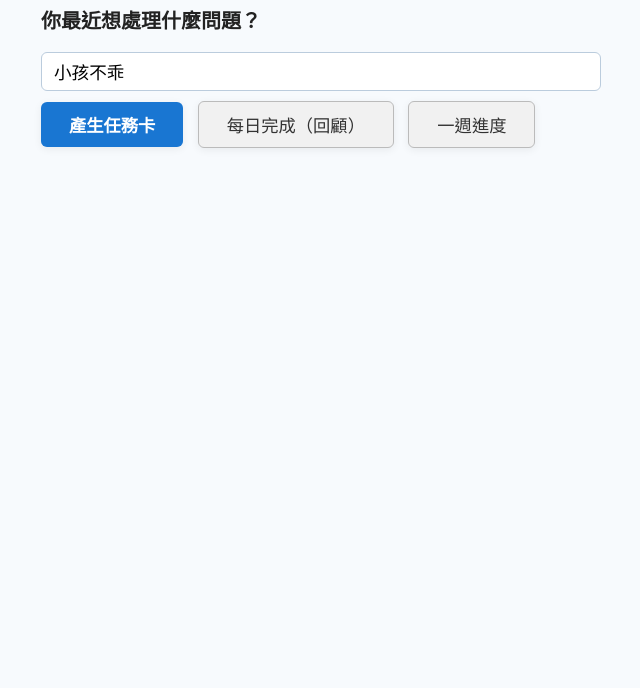
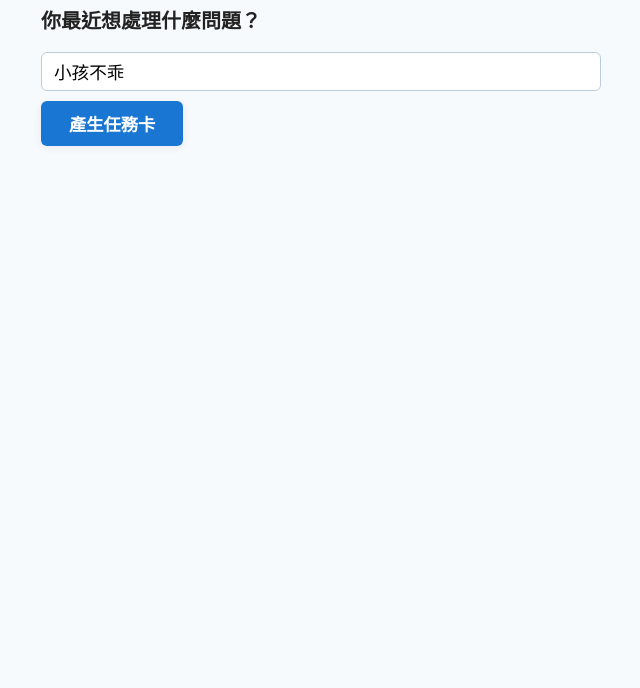
Before and after one commit to Youngger9765/mcp_test, a plain HTML site: page frontend/navme_index.html in a window 1280 px wide. Shown: the part 112-800 px from the top of the page, without its empty margins (249-889 px from the left). Drawn offline with Linux system fonts and the light colour scheme.

Commit message:
index refactor

```diff
--- a/frontend/navme_index.html
+++ b/frontend/navme_index.html
@@ -18,8 +18,6 @@
       <label for="navme-input"><b>你最近想處理什麼問題？</b></label>
       <input id="navme-input" type="text" value="小孩不乖" placeholder="請輸入你的困難或目標..." autocomplete="off" style="width:80%;margin:10px 0;" />
       <button id="navme-send-btn">產生任務卡</button>
-      <button id="navme-reflect-btn" style="margin-left:10px;">每日完成（回顧）</button>
-      <button id="navme-evaluate-btn" style="margin-left:10px;">一週進度</button>
     </div>
     <div id="navme-result" style="margin-top:32px;"></div>
   </div>
```
